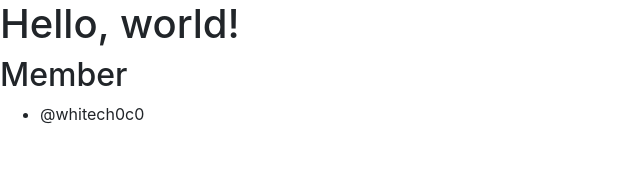
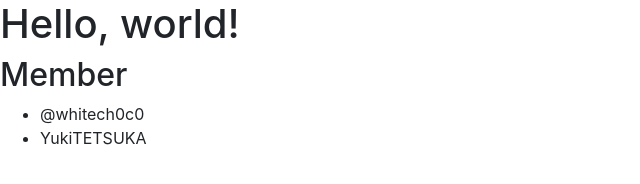
Before and after one commit to omega999/practice_social_coding, a plain HTML site: page index.html in a window 1280 px wide. Shown: the whole page, without its empty margins (0-640 px from the left). Drawn offline with nearby package versions, Linux system fonts and the light colour scheme.

Commit message:
make branch

```diff
--- a/index.html
+++ b/index.html
@@ -17,6 +17,7 @@
     <h2>Member</h2>
     <ul>
       <li>@whitech0c0</li>
+      <li>YukiTETSUKA</li>
     </ul>
 
     <!-- jQuery (necessary for Bootstrap's JavaScript plugins) -->
```
